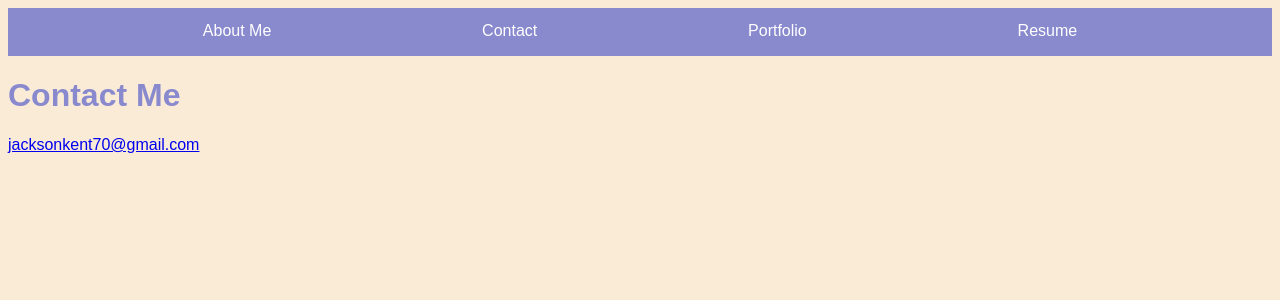
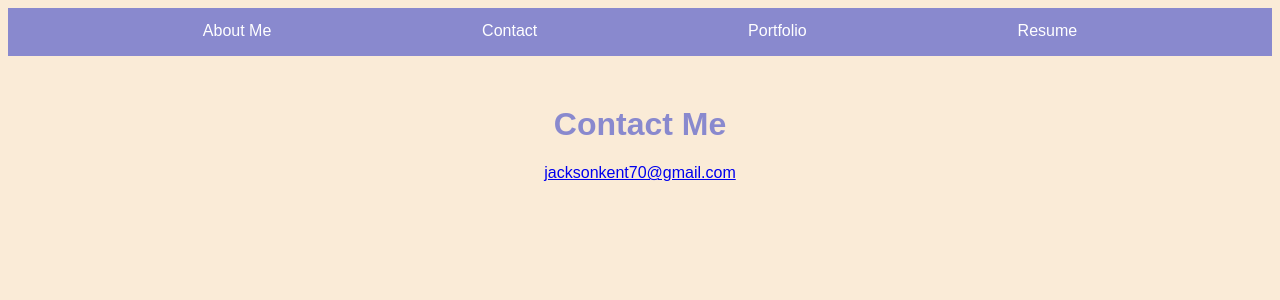
Before and after one commit to jacko2611/reactive-portfolio, a React (Create React App) app in the folder portfolio/: page /contact in a window 1280 px wide. Shown: the top 300 px of the page. Built offline with nearby package versions, Linux system fonts and the light colour scheme; a web font is replaced by a local one.

Commit message:
have added some additional styling to the cards

```diff
--- a/portfolio/src/components/Portfolio.css
+++ b/portfolio/src/components/Portfolio.css
@@ -29,3 +29,17 @@
     padding: 10px;
     background-color: rgba(0, 0, 0, 0.5);
   }
+
+  .portfolio-description a {
+    color: antiquewhite;
+    text-decoration: none;
+    text-align: center;
+  }
+
+
+  .href {
+    color: antiquewhite;
+    text-decoration: none;
+
+
+  }
--- a/portfolio/src/index.css
+++ b/portfolio/src/index.css
@@ -6,8 +6,14 @@ html {
 
 h1 {
   justify-content: center;
+  margin-top: 50px; /* Optional: add some top margin to the h1 element */
 
 }
+
+div {
+  text-align: center;
+}
+
 
 nav {
   background-color: rgb(137, 137, 206);
```
